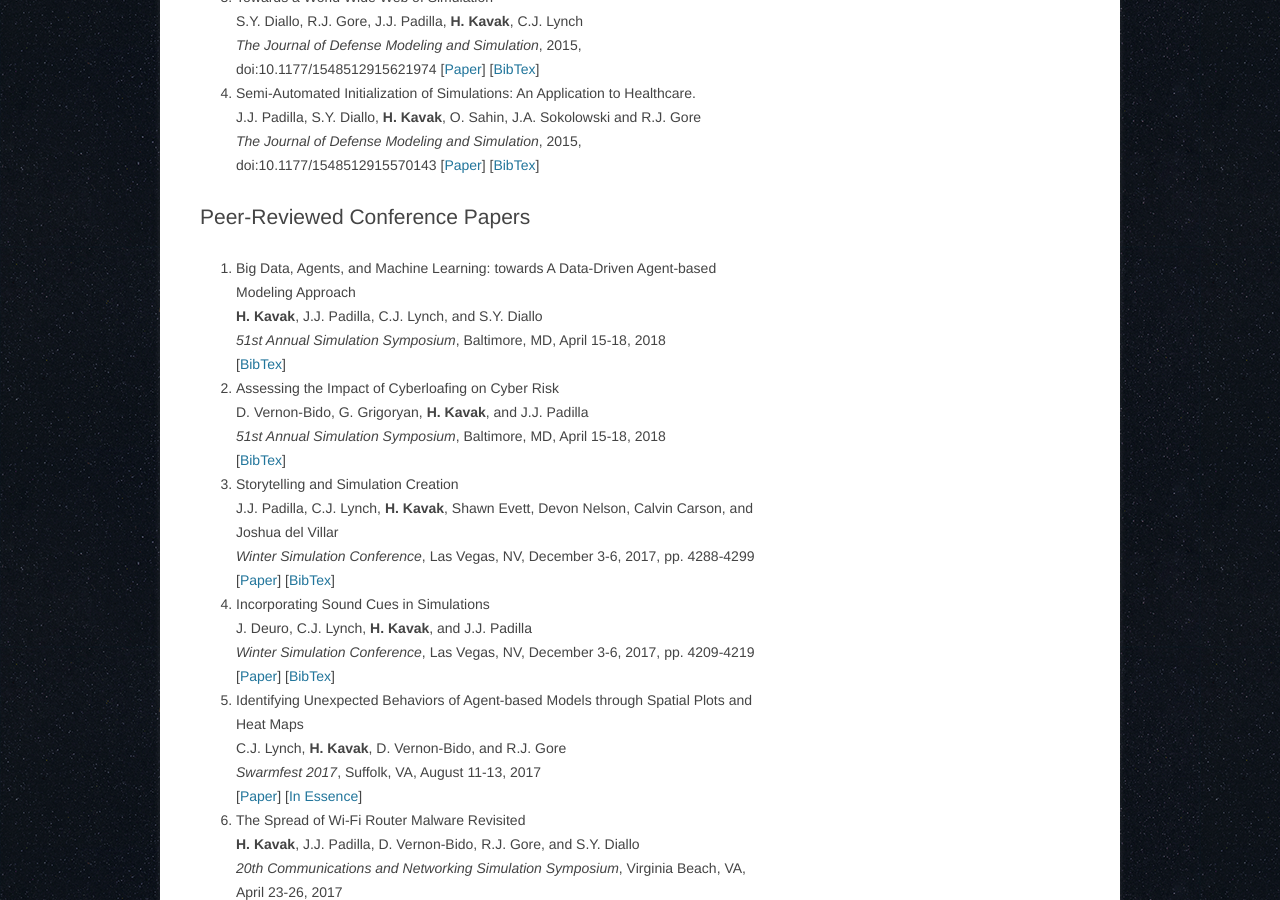
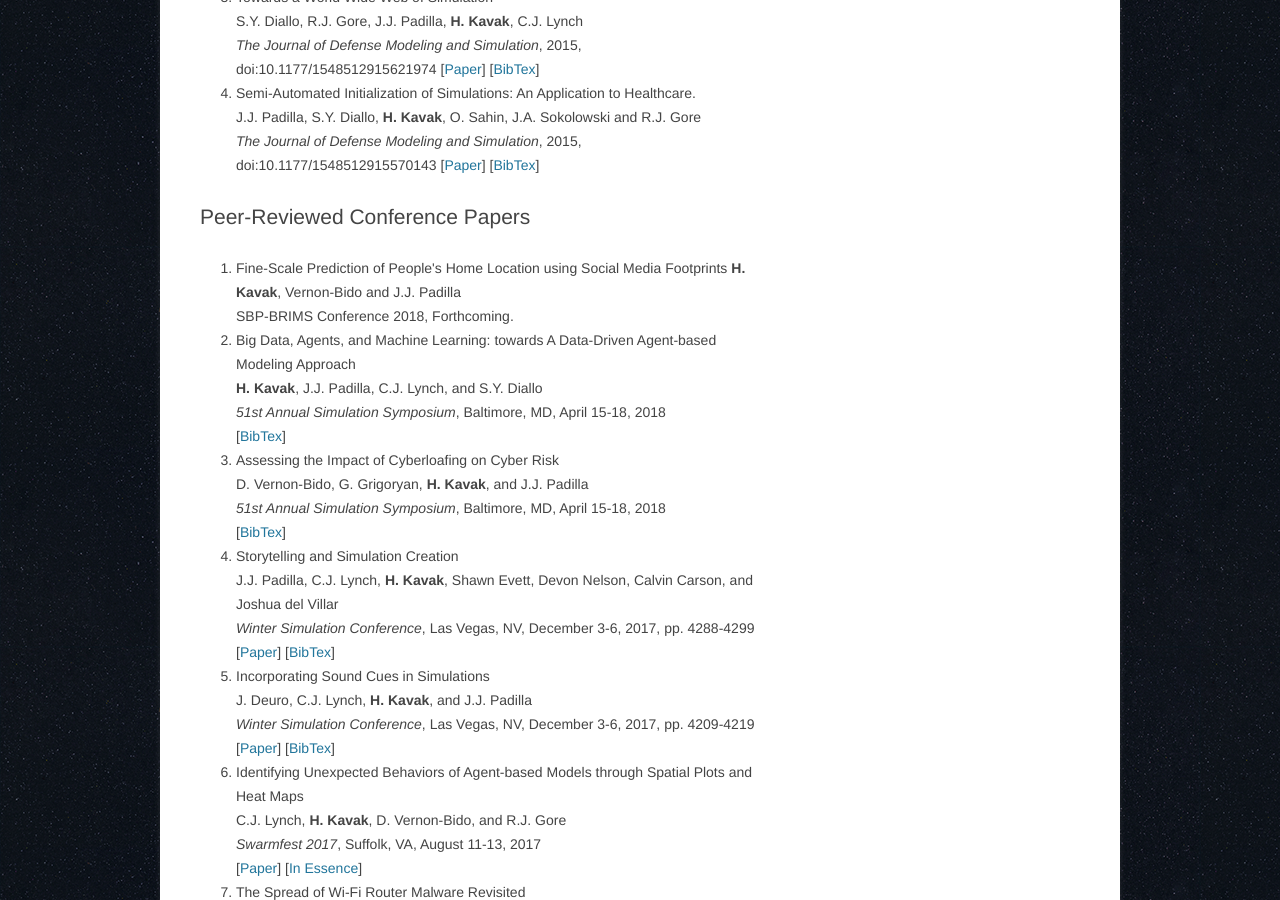
Before and after one commit to hamdikavak/hamdikavak.github.io, a Jekyll site: the page built from publications/index.html, in a window 1280 px wide and 900 px high, scrolled down 553 px. Built offline with Jekyll 4.4.1, drawn with Linux system fonts in a browser that asks for light colours; nearby versions of some CDN libraries; some of the changed text lies outside the part shown.

Commit message:
Publication update

```diff
--- a/publications/index.html
+++ b/publications/index.html
@@ -39,6 +39,11 @@ current_page_publications: active
 <a name="conferences"></a>
 <h1>Peer-Reviewed Conference Papers</h1>
 <ol>
+	<li>
+     Fine-Scale Prediction of People's Home Location using Social Media Footprints
+     <strong>H. Kavak</strong>, Vernon-Bido and J.J. Padilla
+     <br/>SBP-BRIMS Conference 2018, Forthcoming.
+  </li>
 	<li>
     Big Data, Agents, and Machine Learning: towards A Data-Driven Agent-based Modeling Approach<br />
     <strong>H. Kavak</strong>, J.J. Padilla, C.J. Lynch, and S.Y. Diallo<br />
@@ -146,11 +151,6 @@ current_page_publications: active
     Simulation for Cyber w/ J.J. Padilla et al.<br/>
 	   Submitted to the Journal of Defense Modeling and Simulation.
   </li>
-  <li>
-     Fine-Scale Prediction of People's Home Location using Social Media Footprints w/ D. Vernon-Bido and J.J. Padilla
-     <br/>SBP-BRIMS Conference 2018, Forthcoming.
-  </li>
-
 </ol>
 <a name="inprog"></a>
 <h1>Papers in Progress</h1>
```
